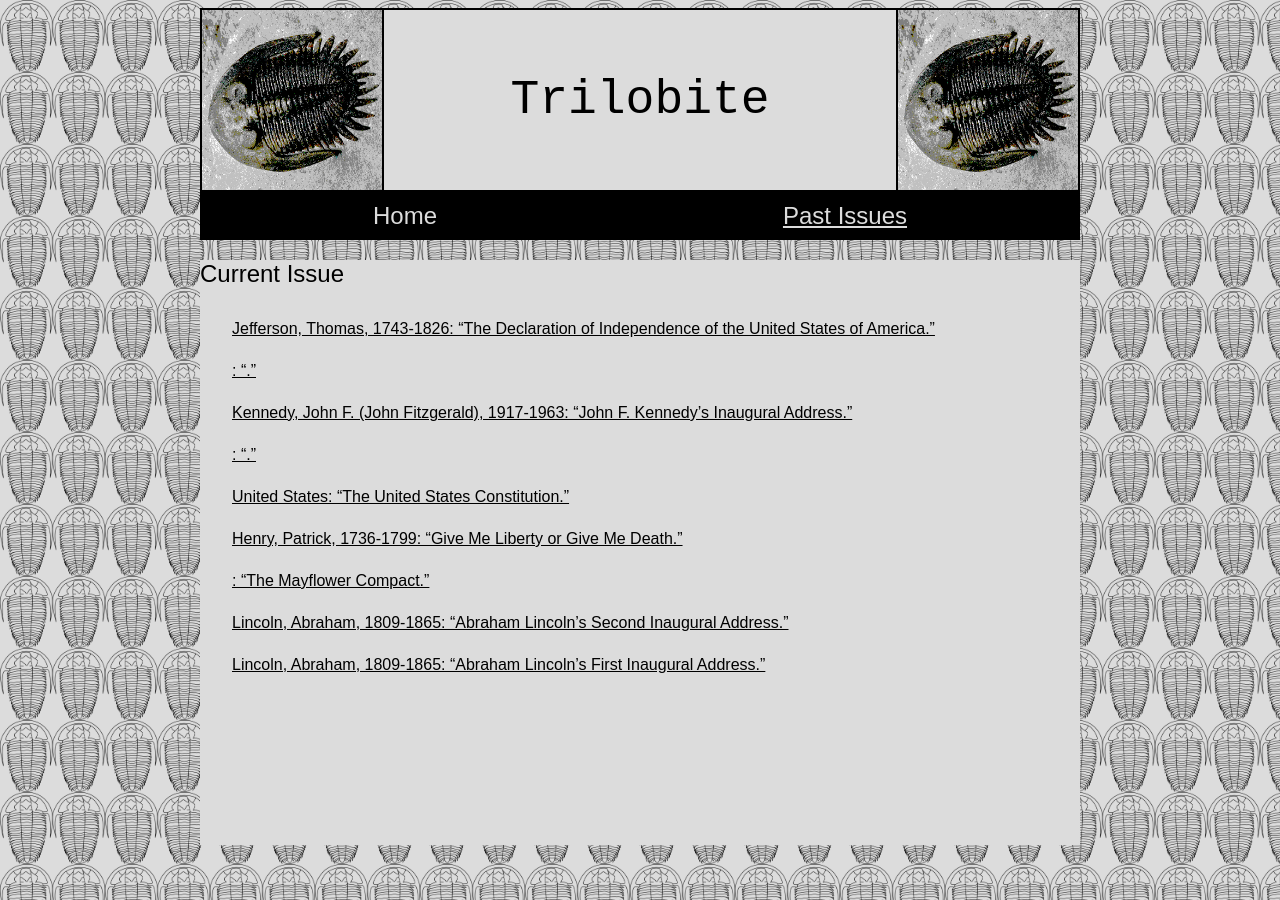
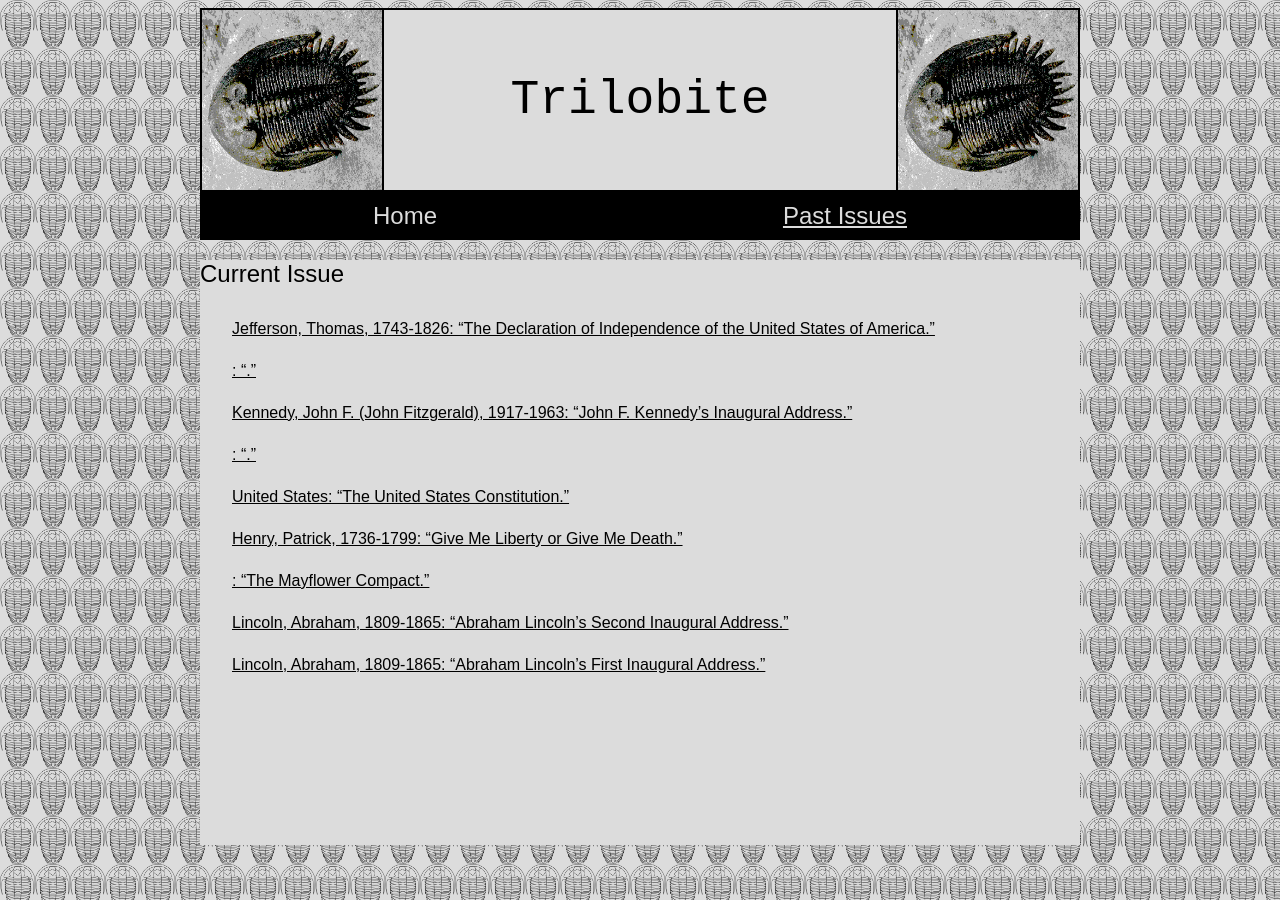
Before and after one commit to trilobite-poetry/trilobite-poetry.github.io, a Jekyll site: the page built from index.md, in a window 1280 px wide. Built offline with Jekyll 4.4.1, drawn with Linux system fonts in a browser that asks for light colours.

Commit message:
Small background

```diff
--- a/_sass/background.scss
+++ b/_sass/background.scss
@@ -1,8 +1,8 @@
 body {
   background-image: url("/assets/images/background.png");
-  /*background-size: 35px 48px;*/
+  background-size: 35px 48px;
   /*background-size: 70px 96px;*/
-  background-size: 52.5px 72.0px;
+/*  background-size: 52.5px 72.0px;*/
   background-repeat: repeat;
 }
 
```
